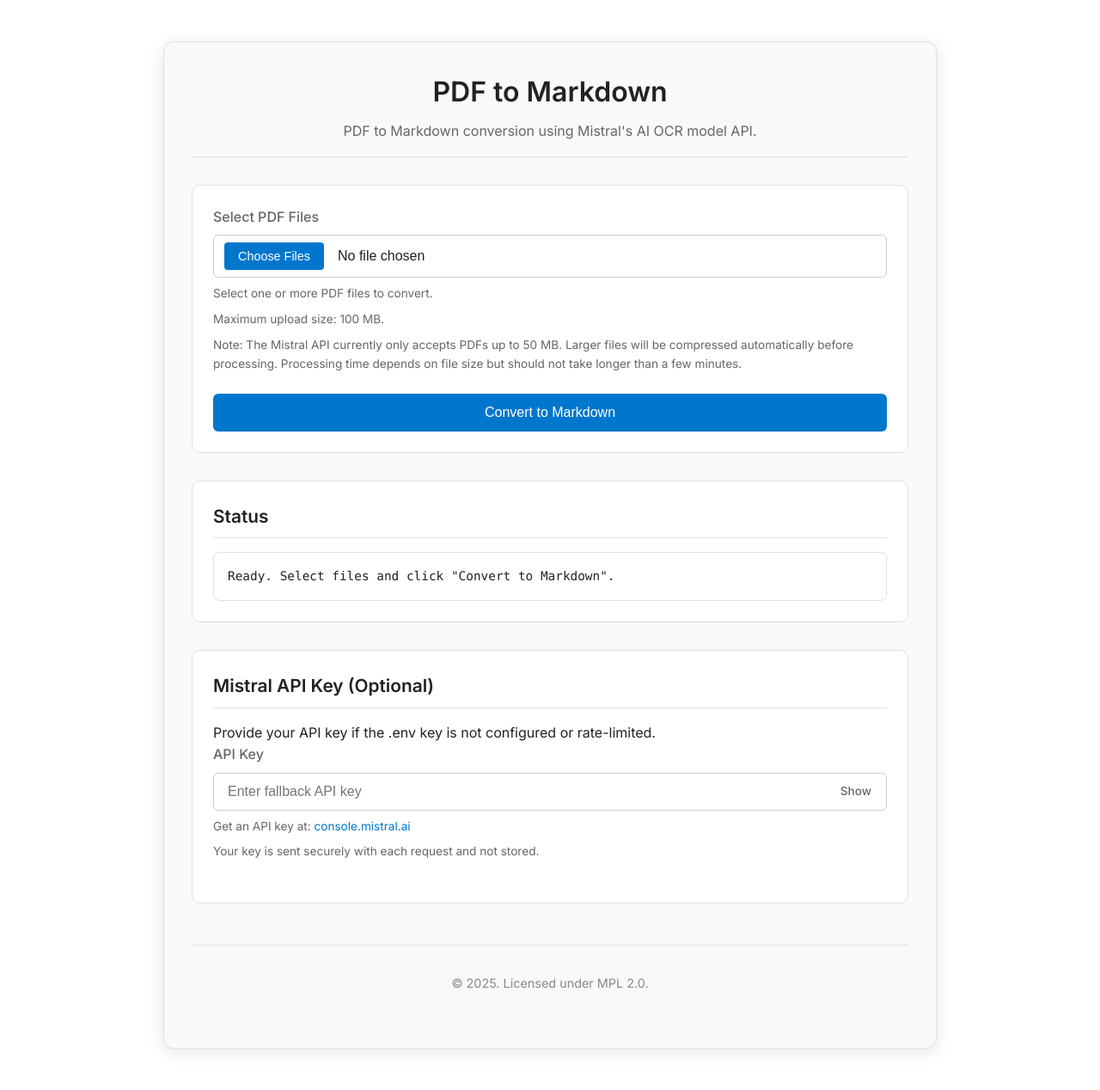
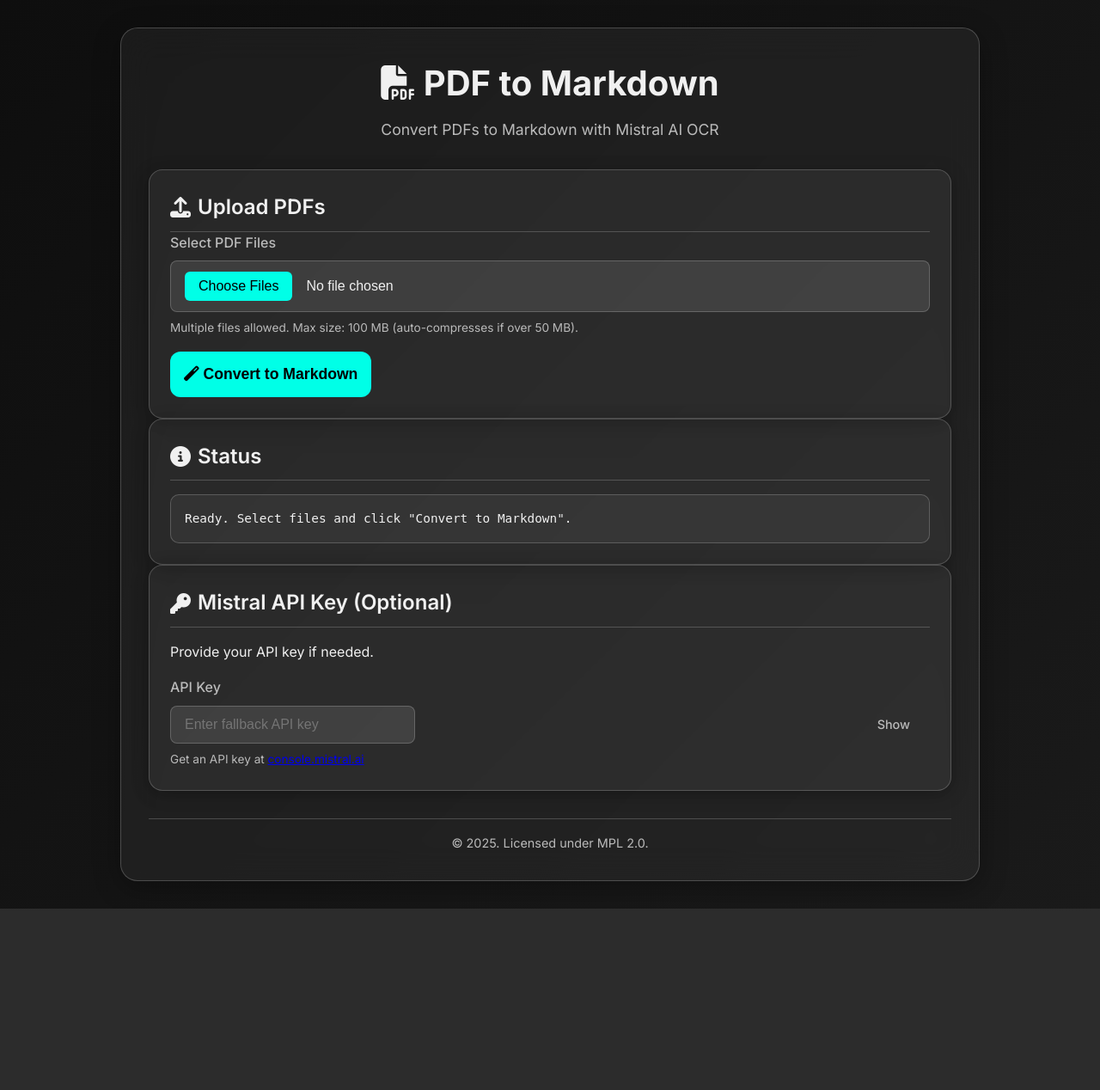
Before and after one commit to hunmac9/mistralocr, a Flask app: page / in a window 1280 px wide. Shown: the whole page at 86% size. After the commit the page ends 1057 px from the top, so only its background shows below. Run offline with Flask 3, Linux system fonts and the light colour scheme; some libraries are stand-ins or nearby versions.

Commit message:
UI rework

```diff
--- a/static/style.css
+++ b/static/style.css
@@ -1,31 +1,21 @@
-/* Clean, Modern, Mobile-First Light Theme */
+/* 2025 Futuristic Glassmorphism UI */
 
 /* Import Inter font */
 @import url('https://fonts.googleapis.com/css2?family=Inter:wght@400;500;600;700&display=swap');
 
 :root {
-  --bg-color: #ffffff;
-  --text-color: #222222;
-  --text-secondary-color: #666666;
-  --primary-color: #0077cc;
-  --primary-hover-color: #005fa3;
-  --container-bg-color: #f9f9f9;
-  --section-bg-color: #ffffff;
-  --input-bg-color: #ffffff;
-  --input-border-color: #cccccc;
-  --input-focus-border-color: var(--primary-color);
-  --input-focus-shadow: rgba(0, 119, 204, 0.2);
-  --link-color: var(--primary-color);
-  --link-hover-color: #004b80;
-  --error-color: #d32f2f;
-  --success-color: #388e3c;
-  --loader-color: var(--primary-color);
-  --shadow-color: rgba(0, 0, 0, 0.1);
-  --border-color: #e0e0e0;
-  --footer-text-color: #888888;
-
-  --font-sans: 'Inter', -apple-system, BlinkMacSystemFont, 'Segoe UI', Roboto, Helvetica, Arial, sans-serif;
-  --font-mono: 'SFMono-Regular', Consolas, 'Liberation Mono', Menlo, Courier, monospace;
+  --bg-color: #0e0e0e;
+  --text-color: #f0f0f0;
+  --text-secondary-color: #bbbbbb;
+  --primary-color: #00ffe7;
+  --primary-hover-color: #00ccb8;
+  --error-color: #ff4c4c;
+  --success-color: #4caf50;
+  --shadow-color: rgba(0, 0, 0, 0.3);
+  --glass-bg: rgba(255, 255, 255, 0.05);
+  --glass-blur: 20px;
+  --border-color: rgba(255, 255, 255, 0.2);
+  --font-sans: 'Inter', sans-serif;
 }
 
 /* Reset & Base */
@@ -43,110 +33,135 @@ html {
 
 body {
   font-family: var(--font-sans);
-  background-color: var(--bg-color);
+  background: linear-gradient(135deg, #0e0e0e, #1a1a1a);
   color: var(--text-color);
   line-height: 1.6;
-  padding: 1rem;
-  -webkit-font-smoothing: antialiased;
-  -moz-osx-font-smoothing: grayscale;
-  transition: background-color 0.3s, color 0.3s;
+  min-height: 100vh;
+  display: flex;
+  justify-content: center;
+  align-items: center;
+  padding: 2rem;
+  overflow-x: hidden;
 }
 
-/* Container */
-.container {
-  max-width: 900px;
-  margin: 2rem auto;
-  background-color: var(--container-bg-color);
+/* Glassmorphism Container */
+.app-container {
+  max-width: 1000px;
+  width: 100%;
   padding: 2rem;
-  border-radius: 12px;
-  box-shadow: 0 4px 20px var(--shadow-color);
+  border-radius: 20px;
+  background: var(--glass-bg);
+  backdrop-filter: blur(var(--glass-blur));
+  -webkit-backdrop-filter: blur(var(--glass-blur));
   border: 1px solid var(--border-color);
+  box-shadow: 0 8px 32px var(--shadow-color);
+  display: flex;
+  flex-direction: column;
+  gap: 2rem;
+}
+
+/* Fade-in animation */
+.fade-in {
+  opacity: 0;
+  transform: translateY(20px);
+  animation: fadeInUp 0.8s ease forwards;
+}
+
+@keyframes fadeInUp {
+  to {
+    opacity: 1;
+    transform: translateY(0);
+  }
 }
 
 /* Header */
-header {
+.app-header {
   text-align: center;
-  margin-bottom: 2rem;
-  padding-bottom: 1rem;
-  border-bottom: 1px solid var(--border-color);
 }
 
-header h1 {
-  font-size: 2rem;
-  font-weight: 600;
+.app-header h1 {
+  font-size: 2.5rem;
+  font-weight: 700;
   margin-bottom: 0.5rem;
 }
 
-.tagline {
-  font-size: 1rem;
+.app-header .tagline {
+  font-size: 1.1rem;
   color: var(--text-secondary-color);
 }
 
 /* Sections */
-main section {
-  margin-bottom: 2rem;
+.app-main section {
   padding: 1.5rem;
-  background-color: var(--section-bg-color);
-  border-radius: 10px;
+  border-radius: 16px;
+  background: var(--glass-bg);
+  backdrop-filter: blur(var(--glass-blur));
+  -webkit-backdrop-filter: blur(var(--glass-blur));
   border: 1px solid var(--border-color);
+  box-shadow: 0 4px 20px var(--shadow-color);
+  display: flex;
+  flex-direction: column;
+  gap: 1rem;
 }
 
-main section h2 {
-  margin-bottom: 1rem;
-  font-size: 1.3rem;
+.app-main section h2 {
+  font-size: 1.5rem;
   font-weight: 600;
+  display: flex;
+  align-items: center;
+  gap: 0.5rem;
   border-bottom: 1px solid var(--border-color);
   padding-bottom: 0.5rem;
 }
 
 /* Form */
 .form-group {
-  margin-bottom: 1.5rem;
+  display: flex;
+  flex-direction: column;
+  gap: 0.5rem;
 }
 
 label {
-  display: block;
   font-weight: 500;
-  margin-bottom: 0.5rem;
   color: var(--text-secondary-color);
 }
 
+input[type="file"],
 input[type="password"],
-input[type="text"],
-input[type="file"] {
-  width: 100%;
+input[type="text"] {
+  background: rgba(255, 255, 255, 0.1);
+  border: 1px solid var(--border-color);
+  border-radius: 8px;
   padding: 0.75rem 1rem;
-  border: 1px solid var(--input-border-color);
-  border-radius: 6px;
+  color: var(--text-color);
   font-size: 1rem;
-  background-color: var(--input-bg-color);
-  color: var(--text-color);
-  transition: border-color 0.2s, box-shadow 0.2s;
+  transition: border-color 0.3s, background-color 0.3s;
 }
 
-input[type="password"]:focus,
-input[type="text"]:focus,
-input[type="file"]:focus {
-  outline: none;
-  border-color: var(--input-focus-border-color);
-  box-shadow: 0 0 0 3px var(--input-focus-shadow);
+input[type="file"]:hover,
+input[type="password"]:hover,
+input[type="text"]:hover {
+  background: rgba(255, 255, 255, 0.15);
 }
 
-input[type="file"] {
-  padding: 0.5rem 0.75rem;
-  cursor: pointer;
+input[type="file"]:focus,
+input[type="password"]:focus,
+input[type="text"]:focus {
+  outline: none;
+  border-color: var(--primary-color);
+  background: rgba(255, 255, 255, 0.2);
 }
 
+/* File input button */
 input[type="file"]::file-selector-button {
   background-color: var(--primary-color);
-  color: #fff;
+  color: #000;
+  border: none;
+  border-radius: 6px;
   padding: 0.5rem 1rem;
-  border: none;
-  border-radius: 4px;
+  margin-right: 1rem;
   cursor: pointer;
-  font-size: 0.9rem;
-  transition: background-color 0.2s;
-  margin-right: 1rem;
+  transition: background-color 0.3s;
 }
 
 input[type="file"]::file-selector-button:hover {
@@ -155,13 +170,13 @@ input[type="file"]::file-selector-button:hover {
 
 /* Password toggle */
 .password-toggle-group {
+  position: relative;
   display: flex;
   align-items: center;
-  position: relative;
 }
 
 .password-toggle-group input[type="password"] {
-  padding-right: 50px;
+  padding-right: 60px;
 }
 
 .password-toggle-group input[type="checkbox"] {
@@ -173,21 +188,21 @@ input[type="file"]::file-selector-button:hover {
 
 .toggle-label {
   position: absolute;
-  right: 12px;
+  right: 15px;
   top: 50%;
   transform: translateY(-50%);
   cursor: pointer;
-  font-size: 0.85rem;
+  font-size: 0.9rem;
   color: var(--text-secondary-color);
   user-select: none;
-  padding: 4px 6px;
-  border-radius: 4px;
-  transition: color 0.2s, background-color 0.2s;
+  padding: 4px 8px;
+  border-radius: 6px;
+  transition: background-color 0.3s, color 0.3s;
 }
 
 .toggle-label:hover {
+  background-color: rgba(255, 255, 255, 0.1);
   color: var(--text-color);
-  background-color: rgba(0, 0, 0, 0.05);
 }
 
 #api-key-toggle:not(:checked) + .toggle-label::after { content: 'Show'; }
@@ -196,23 +211,21 @@ input[type="file"]::file-selector-button:hover {
 /* Button */
 button#submit-btn {
   background-color: var(--primary-color);
-  color: #fff;
-  padding: 0.8rem 1.5rem;
+  color: #000;
+  padding: 1rem;
   border: none;
-  border-radius: 6px;
+  border-radius: 12px;
+  font-size: 1.1rem;
+  font-weight: 600;
   cursor: pointer;
-  font-size: 1rem;
-  font-weight: 500;
-  transition: background-color 0.2s, transform 0.1s, box-shadow 0.2s;
-  display: block;
-  width: 100%;
+  transition: background-color 0.3s, transform 0.2s, box-shadow 0.3s;
   margin-top: 1rem;
 }
 
 button#submit-btn:hover {
   background-color: var(--primary-hover-color);
-  transform: translateY(-1px);
-  box-shadow: 0 2px 8px rgba(0, 119, 204, 0.2);
+  transform: translateY(-3px);
+  box-shadow: 0 6px 20px rgba(0, 255, 231, 0.3);
 }
 
 button#submit-btn:active {
@@ -221,170 +234,149 @@ button#submit-btn:active {
 }
 
 button:disabled {
-  background-color: #ccc;
-  color: #888;
+  background-color: #555;
+  color: #999;
   cursor: not-allowed;
   transform: none;
   box-shadow: none;
 }
 
-/* Helper text */
+/* Small text */
 small {
-  display: block;
-  margin-top: 0.5rem;
   font-size: 0.85rem;
   color: var(--text-secondary-color);
 }
 
-/* Links */
-a {
-  color: var(--link-color);
-  text-decoration: none;
-  transition: color 0.2s;
+/* Status, Errors, Previews */
+pre#status-log,
+pre#error-message {
+  background: rgba(255, 255, 255, 0.05);
+  border: 1px solid var(--border-color);
+  border-radius: 10px;
+  padding: 1rem;
+  font-family: monospace;
+  font-size: 0.9rem;
+  max-height: 300px;
+  overflow-y: auto;
+  white-space: pre-wrap;
+  word-wrap: break-word;
 }
 
-a:hover {
-  color: var(--link-hover-color);
-  text-decoration: underline;
-}
-
-/* Status, Results, Preview, Error */
-#status-log,
-#error-message,
-.markdown-preview pre {
-  white-space: pre-wrap;
-  word-wrap: break-word;
-  max-height: 400px;
-  overflow-y: auto;
-  background-color: var(--input-bg-color);
-  color: var(--text-secondary-color);
-  padding: 1rem;
-  border: 1px solid var(--border-color);
-  border-radius: 8px;
-  font-family: var(--font-mono);
-  font-size: 0.9rem;
-  line-height: 1.6;
-}
-
-#status-log {
-  color: var(--text-color);
-}
-
-#error-message {
+pre#error-message {
   color: var(--error-color);
-  border-color: rgba(211, 47, 47, 0.4);
-  background-color: rgba(211, 47, 47, 0.08);
+  border-color: rgba(255, 76, 76, 0.5);
+  background: rgba(255, 76, 76, 0.1);
 }
 
 /* Loader */
 .loader {
-  border: 4px solid rgba(0, 0, 0, 0.1);
-  border-top: 4px solid var(--loader-color);
+  border: 4px solid rgba(255, 255, 255, 0.1);
+  border-top: 4px solid var(--primary-color);
   border-radius: 50%;
-  width: 30px;
-  height: 30px;
-  animation: spin 0.8s linear infinite;
-  margin: 1.5rem auto;
+  width: 40px;
+  height: 40px;
+  animation: spin 1s linear infinite;
+  margin: 1rem auto;
 }
 
 @keyframes spin {
-  0% { transform: rotate(0deg); }
-  100% { transform: rotate(360deg); }
+  to { transform: rotate(360deg); }
 }
 
 /* Download Links */
 #download-links {
   list-style: none;
-  padding: 0;
+  display: flex;
+  flex-direction: column;
+  gap: 1rem;
 }
 
 #download-links li {
-  background-color: transparent;
-  padding: 1rem 0;
-  border-bottom: 1px solid var(--border-color);
   display: flex;
   align-items: center;
   justify-content: space-between;
-  transition: background-color 0.2s;
-}
-
-#download-links li:last-child {
-  border-bottom: none;
+  background: rgba(255, 255, 255, 0.05);
+  padding: 1rem;
+  border-radius: 10px;
+  border: 1px solid var(--border-color);
+  transition: background-color 0.3s;
 }
 
 #download-links li:hover {
-  background-color: rgba(0, 0, 0, 0.03);
+  background: rgba(255, 255, 255, 0.1);
 }
 
 #download-links a {
+  color: var(--primary-color);
   font-weight: 500;
-  color: var(--link-color);
-  display: inline-flex;
+  display: flex;
   align-items: center;
   gap: 0.5rem;
+  text-decoration: none;
 }
 
 #download-links a::before {
-  content: '\f019';
+  content: "\f019";
   font-family: "Font Awesome 6 Free";
   font-weight: 900;
-  font-size: 0.9em;
 }
 
-/* Preview Section */
+/* Preview Content */
 #preview-content .preview-item {
-  background-color: var(--container-bg-color);
+  background: rgba(255, 255, 255, 0.05);
   border: 1px solid var(--border-color);
-  border-radius: 10px;
-  padding: 1.5rem;
-  margin-bottom: 2rem;
+  border-radius: 12px;
+  padding: 1rem;
+  margin-bottom: 1rem;
+  transition: background-color 0.3s;
+}
+
+#preview-content .preview-item.collapsed .preview-content-inner {
+  display: none;
 }
 
 #preview-content h3 {
-  color: var(--text-color);
+  font-size: 1.2rem;
+  margin-bottom: 0.5rem;
   border-bottom: 1px solid var(--border-color);
-  padding-bottom: 0.5rem;
-  margin-bottom: 1rem;
-  font-size: 1.2rem;
-  font-weight: 600;
+  padding-bottom: 0.3rem;
+}
+
+#preview-content h4 {
+  font-size: 1rem;
+  margin: 0.5rem 0;
+}
+
+#preview-content img {
+  max-width: 150px;
+  height: auto;
+  margin: 5px;
+  border-radius: 8px;
+  border: 1px solid var(--border-color);
 }
 
 /* Footer */
-footer {
+.app-footer {
   text-align: center;
-  padding: 2rem 1rem;
+  font-size: 0.9rem;
+  color: var(--text-secondary-color);
   border-top: 1px solid var(--border-color);
-  margin-top: 3rem;
-  color: var(--footer-text-color);
-  font-size: 0.9rem;
+  padding-top: 1rem;
 }
 
-footer p {
-  margin-bottom: 0;
-}
-
-/* Utility */
-.hidden {
-  display: none !important;
-}
-
-/* Mobile responsiveness */
+/* Responsive */
 @media (max-width: 768px) {
-  .container {
-    padding: 1rem;
-    margin: 1rem;
-  }
-
-  header h1 {
-    font-size: 1.6rem;
-  }
-
-  main section {
+  .app-container {
     padding: 1rem;
   }
-
+  .app-header h1 {
+    font-size: 2rem;
+  }
+  .app-main section h2 {
+    font-size: 1.2rem;
+  }
   button#submit-btn {
     font-size: 1rem;
-    padding: 0.75rem 1rem;
+    padding: 0.8rem;
   }
 }
--- a/templates/index.html
+++ b/templates/index.html
@@ -1,85 +1,77 @@
-<!-- This Source Code Form is subject to the terms of the Mozilla Public
-   - License, v. 2.0. If a copy of the MPL was not distributed with this
-   - file, You can obtain one at http://mozilla.org/MPL/2.0/. -->
-
 <!DOCTYPE html>
 <html lang="en">
 <head>
-  <meta charset="UTF-8">
-  <meta name="viewport" content="width=device-width, initial-scale=1">
+<meta charset="UTF-8" />
+<meta name="viewport" content="width=device-width, initial-scale=1" />
 <title>PDF to Markdown OCR</title>
-  <link rel="stylesheet" href="{{ url_for('static', filename='style.css') }}">
-  <!-- FontAwesome for Icons -->
+<link rel="stylesheet" href="{{ url_for('static', filename='style.css') }}" />
 <link rel="stylesheet" href="https://cdnjs.cloudflare.com/ajax/libs/font-awesome/6.4.0/css/all.min.css" crossorigin="anonymous" />
-  <!-- Marked.js for Markdown Preview -->
 <script src="https://cdn.jsdelivr.net/npm/marked/marked.min.js"></script>
 </head>
 <body>
-  <div class="container">
-    <header>
-      <h1>PDF to Markdown</h1>
-      <p class="tagline">PDF to Markdown conversion using Mistral's AI OCR model API.</p>
+<div class="app-container glassmorphism">
+
+  <header class="app-header fade-in">
+    <h1><i class="fas fa-file-pdf"></i> PDF to Markdown</h1>
+    <p class="tagline">Convert PDFs to Markdown with Mistral AI OCR</p>
   </header>
 
-    <main>
-      <section class="form-section">
+  <main class="app-main fade-in">
+
+    <section class="upload-section glassmorphism">
       <form id="ocr-form">
+        <h2><i class="fas fa-upload"></i> Upload PDFs</h2>
         <div class="form-group">
           <label for="pdf-files">Select PDF Files</label>
-            <input type="file" id="pdf-files" name="pdf_files" accept=".pdf" multiple required>
-            <small>Select one or more PDF files to convert.</small>
-            <small>Maximum upload size: {{ max_upload_mb }} MB.</small>
-            <small>Note: The Mistral API currently only accepts PDFs up to {{ mistral_max_mb }} MB. Larger files will be compressed automatically before processing. Processing time depends on file size but should not take longer than a few minutes.</small>
+          <input type="file" id="pdf-files" name="pdf_files" accept=".pdf" multiple required />
+          <small>Multiple files allowed. Max size: {{ max_upload_mb }} MB (auto-compresses if over {{ mistral_max_mb }} MB).</small>
         </div>
-          <button type="submit" id="submit-btn">Convert to Markdown</button>
+        <button type="submit" id="submit-btn"><i class="fas fa-magic"></i> Convert to Markdown</button>
       </form>
     </section>
 
-      <section id="status-area" class="status-section">
-        <h2>Status</h2>
+    <section id="status-area" class="status-section glassmorphism fade-in">
+      <h2><i class="fas fa-info-circle"></i> Status</h2>
       <pre id="status-log">Ready. Select files and click "Convert to Markdown".</pre>
       <div class="loader" id="loader" style="display: none;"></div>
     </section>
 
-      <section id="results-area" class="results-section" style="display: none;">
-        <h2>Downloads</h2>
-        <p>Download ZIP archives containing your Markdown files and extracted images.</p>
+    <section id="results-area" class="results-section glassmorphism fade-in" style="display: none;">
+      <h2><i class="fas fa-download"></i> Downloads</h2>
+      <p>Download your Markdown files and extracted images:</p>
       <ul id="download-links"></ul>
     </section>
 
-      <section id="preview-area" class="preview-section" style="display: none;">
-        <h2>Markdown Previews</h2>
+    <section id="preview-area" class="preview-section glassmorphism fade-in" style="display: none;">
+      <h2><i class="fas fa-eye"></i> Previews</h2>
       <div id="preview-content"></div>
     </section>
 
-      <section id="error-area" class="error-section" style="display: none;">
-        <h2>Errors</h2>
+    <section id="error-area" class="error-section glassmorphism fade-in" style="display: none;">
+      <h2><i class="fas fa-exclamation-triangle"></i> Errors</h2>
       <pre id="error-message" class="error"></pre>
     </section>
 
-      <!-- API Key Section -->
-      <section id="api-key-section" class="api-key-section">
-        <h2>Mistral API Key (Optional)</h2>
-        <p>Provide your API key if the .env key is not configured or rate-limited.</p>
+    <section id="api-key-section" class="api-key-section glassmorphism fade-in">
+      <h2><i class="fas fa-key"></i> Mistral API Key (Optional)</h2>
+      <p>Provide your API key if needed.</p>
       <div class="form-group">
         <label for="api-key">API Key</label>
         <div class="password-toggle-group">
-            <input type="password" id="api-key" name="api_key" placeholder="Enter fallback API key">
-            <input type="checkbox" id="api-key-toggle">
-            <label for="api-key-toggle" class="toggle-label"></label> <!-- Text set via CSS -->
+          <input type="password" id="api-key" name="api_key" placeholder="Enter fallback API key" />
+          <input type="checkbox" id="api-key-toggle" />
+          <label for="api-key-toggle" class="toggle-label"></label>
         </div>
-          <small>Get an API key at: <a href="https://console.mistral.ai/api-keys" target="_blank" rel="noopener noreferrer">console.mistral.ai</a></small>
-          <small>Your key is sent securely with each request and not stored.</small>
+        <small>Get an API key at <a href="https://console.mistral.ai/api-keys" target="_blank">console.mistral.ai</a></small>
       </div>
     </section>
-      <!-- End API Key Section -->
 
   </main>
 
-    <footer>
+  <footer class="app-footer fade-in">
     <p>&copy; 2025. Licensed under MPL 2.0.</p>
-      <!-- Link to license file could be added here if desired -->
   </footer>
+
 </div>
 
 <script src="{{ url_for('static', filename='script.js') }}"></script>
```
Lines whose indentation alone changed are shown as unchanged.
